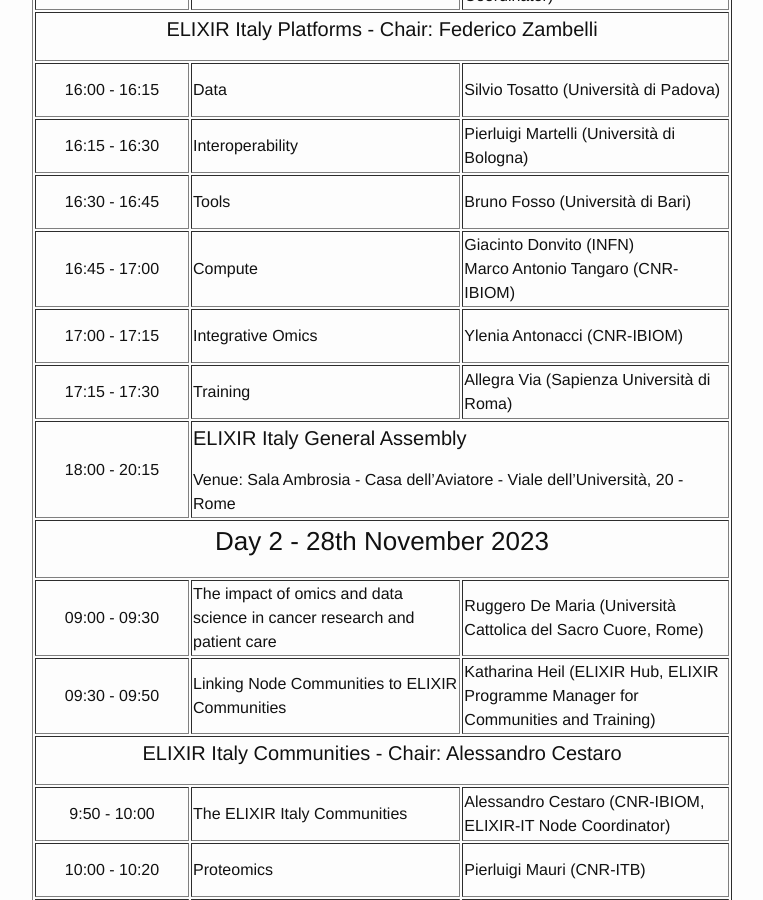
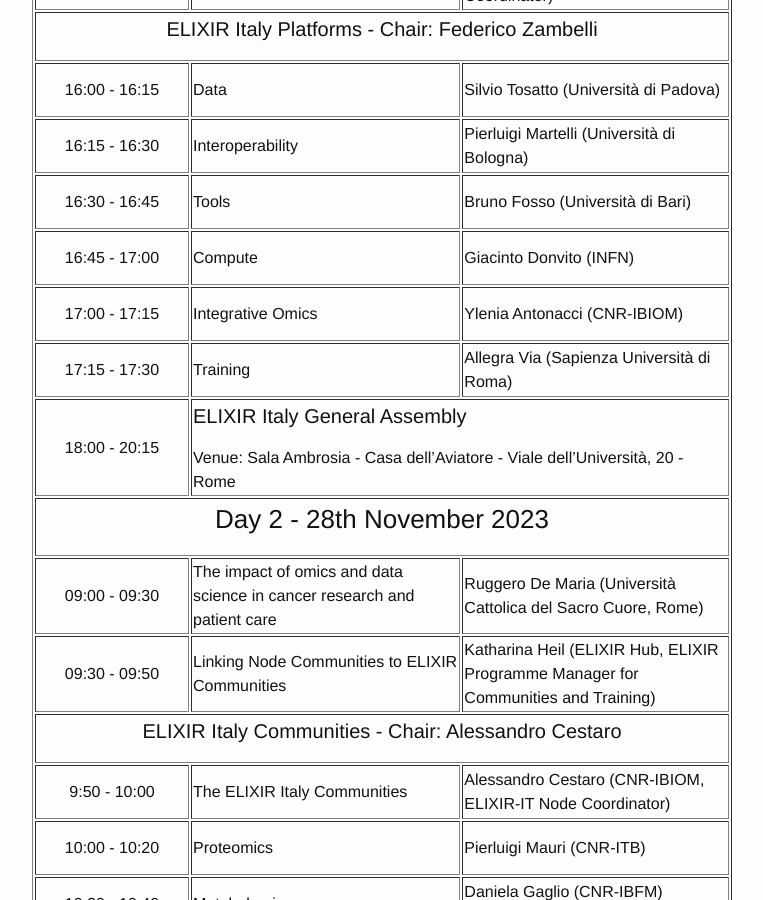
Before and after one commit to ELIXIR-IIB-training/website, a Jekyll site: the page built from _posts/2023-11-27-All_Hands_2023.md, in a window 1280 px wide and 900 px high, scrolled down 2768 px. Shown: the whole window, without its empty margins (238-1001 px from the left). Built offline with Jekyll 4.4.1, drawn with Linux system fonts in a browser that asks for light colours.

Commit message:
Update 2023-11-27-All_Hands_2023.md

```diff
--- a/_posts/2023-11-27-All_Hands_2023.md
+++ b/_posts/2023-11-27-All_Hands_2023.md
@@ -119,7 +119,7 @@ The event will be followed by two parallel workshops on 28th - 29th November 202
     <tr>
     <td height="50" width="150" align=center>16:45 - 17:00</td>
     <td height="50"> Compute</td>
-    <td height="50"> Giacinto Donvito (INFN) <br>Marco Antonio Tangaro (CNR-IBIOM)</td>
+    <td height="50"> Giacinto Donvito (INFN)</td>
     </tr>
     <tr>
    <td height="50" width="150" align=center>17:00 - 17:15</td>
```
